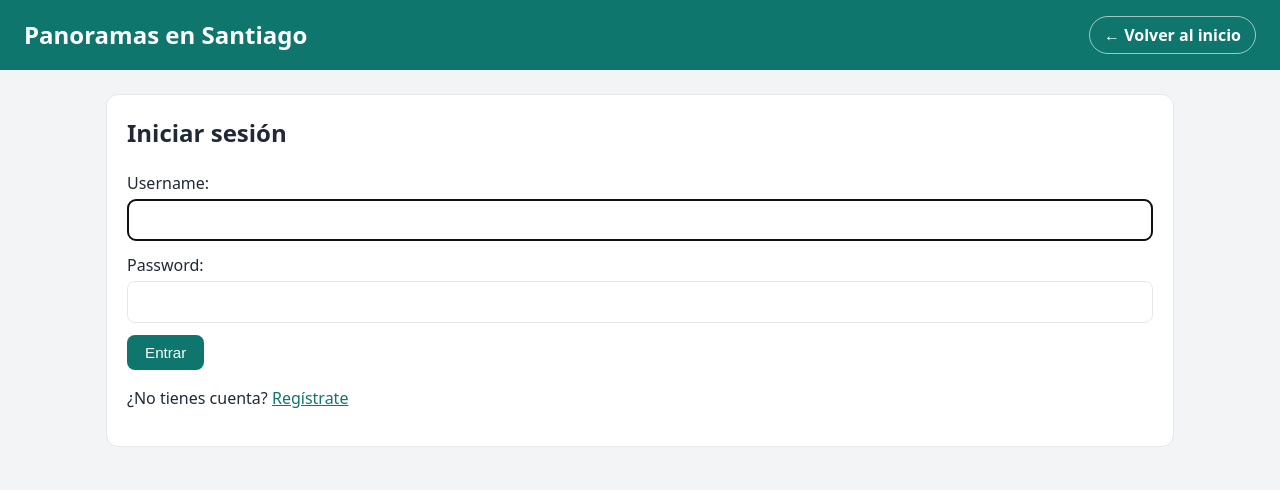
After one commit to benjad4/iwg400-proyecto, a Django app: page /entrar/ in a window 1280 px wide. The commit adds this page. Shown: the top 490 px of the page. Run offline with Django 5.2, Linux system fonts and the light colour scheme.

Commit message:
Login: registro, entrar y salir

```diff
--- a/config/settings.py
+++ b/config/settings.py
@@ -127,3 +127,7 @@ MAILERS = {
     },
 }
 SECURE_REFERRER_POLICY = 'strict-origin-when-cross-origin'
+
+LOGIN_URL = 'login'
+LOGIN_REDIRECT_URL = 'elegir_comuna'
+LOGOUT_REDIRECT_URL = 'elegir_comuna'
--- a/panoramas/templates/panoramas/categorias.html
+++ b/panoramas/templates/panoramas/categorias.html
@@ -11,6 +11,7 @@
     <header class="encabezado">
         <h1>Panoramas en Santiago</h1>
         <a href="{% url 'elegir_comuna' %}">← Cambiar de comuna</a>
+        {% include 'panoramas/cuentasn.html' %}
     </header>
 
     <main class="contenedor">
--- a/panoramas/templates/panoramas/comunas.html
+++ b/panoramas/templates/panoramas/comunas.html
@@ -11,6 +11,7 @@
     <header class="encabezado">
         <h1>Panoramas en Santiago</h1>
         <a href="{% url 'mis_guardados' %}">Mis guardados</a>
+        {% include 'panoramas/cuentasn.html' %}
     </header>
 
     <main class="contenedor">
--- a/panoramas/templates/panoramas/detalle.html
+++ b/panoramas/templates/panoramas/detalle.html
@@ -11,6 +11,7 @@
     <header class="encabezado">
         <h1>Panoramas en Santiago</h1>
         <a href="{% url 'lista_panoramas' %}">← Volver a la lista</a>
+        {% include 'panoramas/cuentasn.html' %}
     </header>
 
     <main class="contenedor">
--- a/panoramas/templates/panoramas/guardados.html
+++ b/panoramas/templates/panoramas/guardados.html
@@ -11,6 +11,7 @@
     <header class="encabezado">
         <h1>Mis guardados</h1>
         <a href="{% url 'lista_panoramas' %}">← Volver a la lista</a>
+        {% include 'panoramas/cuentasn.html' %}
     </header>
 
     <main class="contenedor">
@@ -20,7 +21,7 @@
                     <h2><a href="{% url 'detalle_panorama' p.pk %}">{{ p.nombre }}</a></h2>
                     <p>Dirección: {{ p.direccion }}, {{ p.comuna }}</p>
                     <p>
-                        <span class="etiqueta">{% if p.costo == 0 %}Gratis{% else %}${{ p.costo }}{% endif %}</span>
+                        <span class="etiqueta">{% if p.costo == 0 %}Gratis{% else %}De pago{% endif %}</span>
                     </p>
                     <p>Horario: {% if p.horario %}{{ p.horario }}{% else %}No informado{% endif %}</p>
                     <form method="post" action="{% url 'quitar_panorama' p.pk %}">
--- a/panoramas/templates/panoramas/lista.html
+++ b/panoramas/templates/panoramas/lista.html
@@ -20,6 +20,7 @@
             <a href="{% url 'elegir_categoria' %}?comuna={{ comuna_elegida|urlencode }}">Cambiar de categoría</a>
         {% endif %}
         <a href="{% url 'mis_guardados' %}">Mis guardados</a>
+        {% include 'panoramas/cuentasn.html' %}
     </header>
 
     <main class="contenedor">
--- /dev/null
+++ b/panoramas/templates/panoramas/login.html
@@ -0,0 +1,28 @@
+{% load static %}
+<!DOCTYPE html>
+<html lang="es">
+<head>
+    <meta charset="UTF-8">
+    <meta name="viewport" content="width=device-width, initial-scale=1">
+    <title>Iniciar sesión</title>
+    <link rel="stylesheet" href="{% static 'panoramas/estilos.css' %}">
+</head>
+<body>
+    <header class="encabezado">
+        <h1>Panoramas en Santiago</h1>
+        <a href="{% url 'elegir_comuna' %}">← Volver al inicio</a>
+    </header>
+
+    <main class="contenedor">
+        <section class="ficha">
+            <h2>Iniciar sesión</h2>
+            <form method="post" class="formulario">
+                {% csrf_token %}
+                {{ form.as_p }}
+                <button type="submit" class="boton">Entrar</button>
+            </form>
+            <p>¿No tienes cuenta? <a href="{% url 'registro' %}">Regístrate</a></p>
+        </section>
+    </main>
+</body>
+</html>
--- a/panoramas/urls.py
+++ b/panoramas/urls.py
@@ -1,3 +1,4 @@
+from django.contrib.auth import views as auth_views
 from django.urls import path
 from . import views
 
@@ -9,4 +10,7 @@ urlpatterns = [
     path('panorama/<int:pk>/guardar/', views.guardar_panorama, name='guardar_panorama'),
     path('panorama/<int:pk>/quitar/', views.quitar_panorama, name='quitar_panorama'),
     path('guardados/', views.mis_guardados, name='mis_guardados'),
+    path('entrar/', auth_views.LoginView.as_view(template_name='panoramas/login.html'), name='login'),
+    path('salir/', auth_views.LogoutView.as_view(), name='logout'),
+    path('registro/', views.registro, name='registro'),
 ]
```
Also changed, not shown: panoramas/templates/panoramas/cuentasn.html (added, +10 -0 lines), panoramas/views.py (+15 -0 lines), panoramas/templates/panoramas/registro.html (added).
